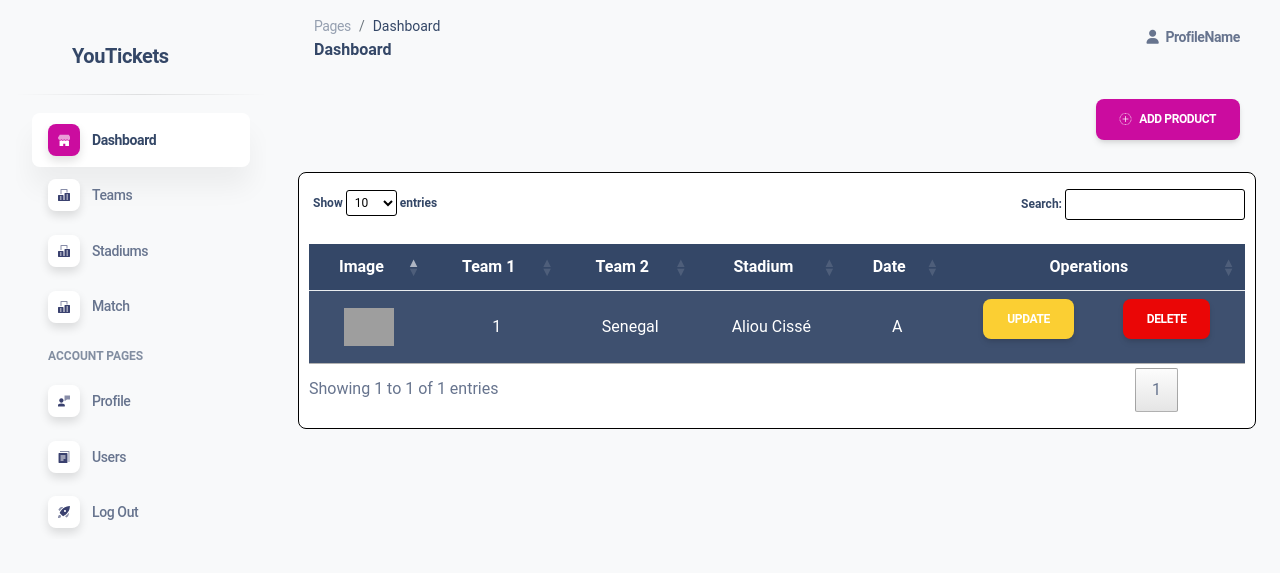
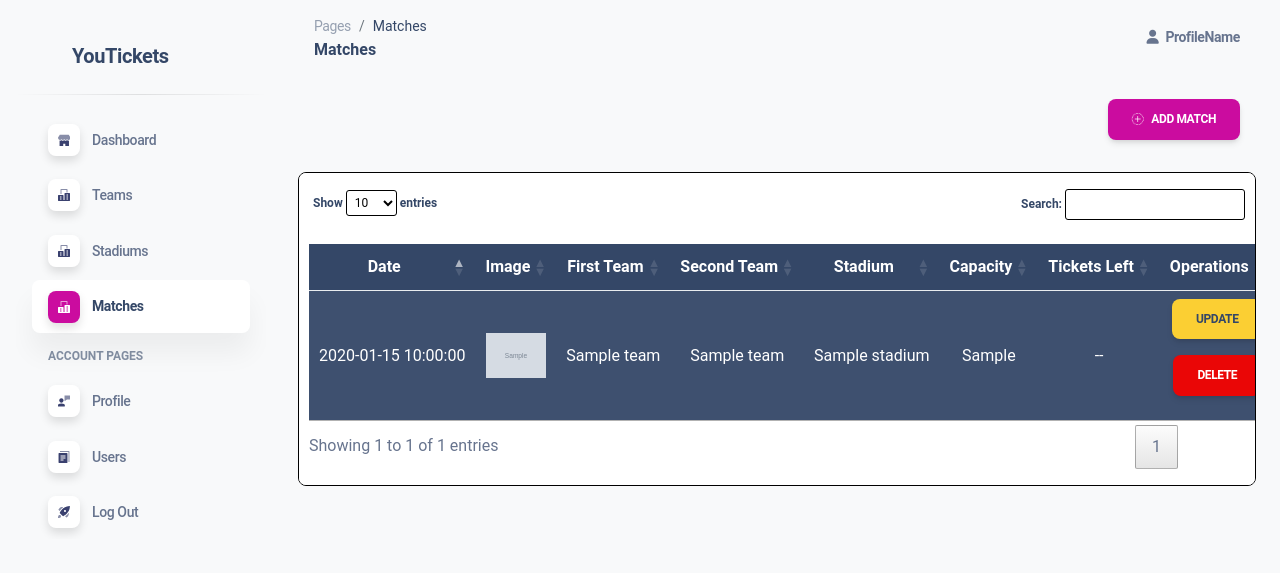
Before and after one commit to 21asphyxia/Gestion-des-Tickets---FIFA-World-Cup-Qatar-2022, a PHP site: page /pages/admin/played-matches.php in a window 1280 px wide. Shown: the top 573 px of the page. Run offline with PHP 8.4, Linux system fonts and the light colour scheme; tables that the repository leaves empty or names only in its code hold one stand-in row (values such as "Sample post"); grey boxes marked "Sample" are stand-in pictures; data that the repository does not hold is empty; some libraries are stand-ins or nearby versions; grey boxes are pictures that could not be loaded.

Commit message:
frontend, add, create,delete,update

```diff
--- a/assets/js/scripts.js
+++ b/assets/js/scripts.js
@@ -55,4 +55,29 @@ $(function() {
     });
   });
 }
+
+function initTaskForm() {
+  document.getElementById("modal-title").innerHTML = "Add Match";
+  // Clear task form from data
+  document.getElementById("first-team").value = "";
+  document.getElementById("second-team").value = "";
+  document.getElementById("stadium").value = "";
+  document.getElementById("date").value = "";
+
+  // Hide all action buttons
+  document.getElementById('save-button').classList.remove('d-none');
+  document.getElementById("update-button").classList.add("d-none");
+}
+
+function createMatch(){
+  if (window.location.pathname.startsWith('/Gestion-des-Tickets---FIFA-World-Cup-Qatar-2022/pages/admin/played-matches.php')) {
+
+    initTaskForm();
+    // Ouvrir modal form
+    $(document).ready(function() {
+      $('#modal').modal('show');
+    });
+
+  }
+}
 // END MOUAD
--- a/controllers/MatchesController.php
+++ b/controllers/MatchesController.php
@@ -1,56 +1,85 @@
 <?php
-require_once dirname(__DIR__).'/config/database.php';
-require_once dirname(__DIR__).'/models/StadiumsModel.php';
+    //INCLUDES
+    require(__DIR__.'/../models/MatchesModel.php');
 
 
-class controllerStade extends Stadiums{
- public function AddStade(){
-        if($_SERVER['REQUEST_METHOD']=='POST'){
-            if(isset($_REQUEST['save'])){
-                // extract([$_POST]);
-                $name      =$_POST['nameStadiums'];
-                $capacity  =$_POST['capacity'];
-                $location  =$_POST['location'];
-                $pic       =$_FILES['stadiumPicture']['name'];
-                $image     =$_FILES['stadiumPicture']['tmp_name'];
+    //READ FUNCTION
+    $readMatches = new MatchesModel();
+    $matches = $readMatches->getMatches();
 
-                $result =$this ->addStadiums($name,$location,$capacity,$pic);
-                // $stadium = new Stadiums();
-                // $stadium->addStadiums();
-                // header("Location:../pages/admin/stadiums.php");
+    //SAVE FUNCTION
+    if (isset($_POST['save'])) {
+        //ADD FLAG IMAGE
+        foreach($_FILES as $key => $value){
+            //Upload img
+            //-----------------------------------------------
 
-                header("Location:../pages/admin/stadiums.php") ;
+            $tmp_picture_name     = $value['tmp_name'];
+            //unique id img
+            $new_unique_name      = uniqid('',true);
+            //
+            $basename = $value['name'];
+            $image = $new_unique_name . $basename;
+            //check picture
+            if(!empty($value['name'])){
+                $distination_file = '../assets/img/'.$image;
+            }
 
+            //Func upload picture
+            move_uploaded_file($tmp_picture_name,$distination_file);
+            if($key=="flagImage"){
+                $flag=$image;
+            }else{
+                $team=$image;
             }
         }
+        //ADD TEAM IMAGE
+        echo "first";
+        $match = new MatchesModel();
+
+        if ($match->addMatch()) {
+            header('location:../pages/admin/teams.php');
+        }
+        else{
+            echo "Error in saving";
+            die();
+        }
     }
-    function getStads(){
-        $stadium = new Stadiums();
-        return $stadium->getStads();
-     }
 
-     function deletstad(){
-        if(isset($_POST['deleteStad'])) {
-            $stadium = new Stadiums();
-            return $stadium->deleteStadium();
+    //DELETE FUNCTION
+    if (isset($_GET['deleteMatch'])){
+        $match = new MatchesModel();
+        $result = $match->getMatchById($_GET['deleteMatch'])->fetch(PDO::FETCH_ASSOC);
+
+        if ($result['image'] != '' ) {
+            unlink("../assets/img/".$result['image']);
         }
-     }
 
+        if ($match->deleteMatch($_GET['deleteMatch'])) {
+            header('location:../pages/admin/teams.php');
+        }
+        else{
+            echo "Error in deleting";
+            die();
+        }
+    }
 
-}
-
-$stadium = new controllerStade();
-$stadium->AddStade();
+    //UPDATE FUNCTION
+    if(isset($_GET['updateId'])){
+        $result = $readMatches->getMatchById($_GET['updateId']);
+        $row = $result->fetch(PDO::FETCH_ASSOC);
+    }
 
 
 
-
-
-// dirname(__DIR__).'/pages/admin/stadiums.php';
-
-
-
-
-
-
+    if (isset($_POST['update'])) {
+        $match = new MatchesModel();
+        if ($match->updateMatch($_POST['match-id'])) {
+            header('location:../pages/admin/teams.php');
+        }
+        else{
+            echo "Error in updating";
+            die();
+        }
+    }
 ?>
--- a/includes/admin/head.php
+++ b/includes/admin/head.php
@@ -5,7 +5,7 @@
   <meta charset="utf-8" />
   <meta name="viewport" content="width=device-width, initial-scale=1, shrink-to-fit=no">
   <link rel="icon" type="image/png" href="../../assets/img/logo.png">
-  <title><?= $adminTitle ?></title>
+  <title><?= "Admin | ".$adminTitle ?></title>
   <!-- DATA TABLE CSS -->
   <link href="//cdn.datatables.net/1.13.1/css/jquery.dataTables.min.css" rel="stylesheet" />
   <!--     Fonts and icons     -->
--- a/includes/admin/navbar.php
+++ b/includes/admin/navbar.php
@@ -4,9 +4,9 @@
         <nav aria-label="breadcrumb">
           <ol class="breadcrumb bg-transparent mb-0 pb-0 pt-1 px-0 me-sm-6 me-5">
             <li class="breadcrumb-item text-sm"><a class="opacity-5 text-dark" href="javascript:;">Pages</a></li>
-            <li class="breadcrumb-item text-sm text-dark active" aria-current="page">Dashboard</li>
+            <li class="breadcrumb-item text-sm text-dark active" aria-current="page"><?= $adminTitle ?></li>
           </ol>
-          <h6 class="font-weight-bolder mb-0">Dashboard</h6>
+          <h6 class="font-weight-bolder mb-0"><?= $adminTitle ?></h6>
         </nav>
         <div class="collapse navbar-collapse mt-sm-0 mt-2 me-md-0 me-sm-4" id="navbar">
 
--- a/includes/admin/sidebar.php
+++ b/includes/admin/sidebar.php
@@ -10,7 +10,7 @@
     <div class="collapse navbar-collapse  w-auto " id="sidenav-collapse-main">
       <ul class="navbar-nav">
         <li class="nav-item">
-          <a class="nav-link  active" href="../pages/dashboard.html">
+          <a class="nav-link <?= ($adminTitle == "Dashboard")? "active" : "" ?>" href="dashboard.php">
             <div class="icon icon-shape icon-sm shadow border-radius-md bg-white text-center me-2 d-flex align-items-center justify-content-center">
               <svg width="12px" height="12px" viewBox="0 0 45 40" version="1.1" xmlns="http://www.w3.org/2000/svg" xmlns:xlink="http://www.w3.org/1999/xlink">
                 <title>shop </title>
@@ -30,7 +30,7 @@
           </a>
         </li>
         <li class="nav-item">
-          <a class="nav-link  " href="#">
+          <a class="nav-link <?= ($adminTitle == "Teams")? "active" : "" ?> " href="#">
             <div class="icon icon-shape icon-sm shadow border-radius-md bg-white text-center me-2 d-flex align-items-center justify-content-center">
               <svg width="12px" height="12px" viewBox="0 0 42 42" version="1.1" xmlns="http://www.w3.org/2000/svg" xmlns:xlink="http://www.w3.org/1999/xlink">
                 <title>office</title>
@@ -50,7 +50,7 @@
           </a>
         </li>
         <li class="nav-item">
-          <a class="nav-link  " href="#">
+          <a class="nav-link <?= ($adminTitle == "Stadiums")? "active" : "" ?> " href="#">
             <div class="icon icon-shape icon-sm shadow border-radius-md bg-white text-center me-2 d-flex align-items-center justify-content-center">
               <svg width="12px" height="12px" viewBox="0 0 42 42" version="1.1" xmlns="http://www.w3.org/2000/svg" xmlns:xlink="http://www.w3.org/1999/xlink">
                 <title>office</title>
@@ -70,7 +70,7 @@
           </a>
         </li>
         <li class="nav-item">
-          <a class="nav-link  " href="../../pages/admin/played-matches.php">
+          <a class="nav-link <?= ($adminTitle == "Matches")? "active" : "" ?> " href="../../pages/admin/played-matches.php">
             <div class="icon icon-shape icon-sm shadow border-radius-md bg-white text-center me-2 d-flex align-items-center justify-content-center">
               <svg width="12px" height="12px" viewBox="0 0 42 42" version="1.1" xmlns="http://www.w3.org/2000/svg" xmlns:xlink="http://www.w3.org/1999/xlink">
                 <title>office</title>
@@ -86,7 +86,7 @@
                 </g>
               </svg>
             </div>
-            <span class="nav-link-text ms-1">Match</span>
+            <span class="nav-link-text ms-1">Matches</span>
           </a>
         </li>
 
--- a/models/MatchesModel.php
+++ b/models/MatchesModel.php
@@ -1,32 +1,46 @@
 <?php
+require_once(__DIR__.'/../config/database.php');
+
 // matches model
 class MatchesModel {
     private $db;
-    private $table = 'matches';
 
     public function __construct(){
-        $this->db = new Database;
+        $dbInstance = new Database;
+        $this->db = $dbInstance->con;
     }
 
     public function getMatches(){
-        $this->db->query('SELECT * FROM '.$this->table.' ORDER BY id DESC');
-        $results = $this->db->resultSet();
+        $sql = $this->db->prepare(
+            'SELECT matches.id,matches.date,matches.image,team_1.name as team1_name,team_2.name as team2_name,stadiums.name as stadium_name,stadiums.capacity FROM matches
+            LEFT JOIN stadiums ON matches.stadium_id = stadiums.id
+            JOIN teams as team_1 ON matches.team1_id = team_1.id
+            JOIN teams as team_2 ON  matches.team2_id = team_2.id');
+        $sql->execute();
+        $results=$sql->fetchAll(PDO::FETCH_ASSOC);
+
         return $results;
     }
 
     public function getMatchById($id){
-        $this->db->query('SELECT * FROM '.$this->table.' WHERE id = :id');
-        $this->db->bind(':id', $id);
-        $row = $this->db->single();
-        return $row;
+        $sql = $this->db->prepare(
+            'SELECT matches.id,matches.date,matches.image,team_1.name as team1_name,team_2.name as team2_name,stadiums.name as stadium_name,stadiums.capacity FROM matches
+            LEFT JOIN stadiums ON matches.stadium_id = stadiums.id
+            JOIN teams as team_1 ON matches.team1_id = team_1.id
+            JOIN teams as team_2 ON  matches.team2_id = team_2.id
+            WHERE matches.id = :id');
+        $sql->bindParam(':id', $id);
+        $sql->execute();
+        return $sql;
     }
 
-    public function addMatch($data){
-        $this->db->query('INSERT INTO '.$this->table.' (country, coach, groups, picture) VALUES (:country, :coach, :groups, :picture)');
-        $this->db->bind(':country', $data['country']);
-        $this->db->bind(':coach', $data['coach']);
-        $this->db->bind(':groups', $data['groups']);
-        $this->db->bind(':picture', $data['picture']);
+    public function addMatch(){
+        $sql = $this->db->prepare('INSERT INTO matches (date,image, team1_id, team2_id, stadium_id) VALUES (:date , :image, (SELECT id FROM teams WHERE name =  :team_1), (SELECT id FROM teams WHERE name = :team_2) , (SELECT id FROM stadiums WHERE name = :stadium))');
+        $this->db->bindParam(':date', $_POST['date']);
+        $this->db->bindParam(':image', $_POST['image']);
+        $this->db->bindParam(':team_1', $_POST['team_1']);
+        $this->db->bindParam(':team_2', $_POST['team_2']);
+        $this->db->bindParam(':stadium', $_POST['stadium']);
         if($this->db->execute()){
             return true;
         } else {
@@ -34,13 +48,14 @@ class MatchesModel {
         }
     }
 
-    public function updateMatch($data){
-        $this->db->query('UPDATE '.$this->table.' SET country = :country, coach = :coach, groups = :groups, picture = :picture WHERE id = :id');
-        $this->db->bind(':id', $data['id']);
-        $this->db->bind(':country', $data['country']);
-        $this->db->bind(':coach', $data['coach']);
-        $this->db->bind(':groups', $data['groups']);
-        $this->db->bind(':picture', $data['picture']);
+    public function updateMatch($id){
+        $sql = $this->db->prepare('UPDATE matches SET date = :date , image = :image, team1_id = (SELECT id FROM teams WHERE name =  :team_1) , team2_id = (SELECT id FROM teams WHERE name = :team_2) , stadium_id = (SELECT id FROM stadiums WHERE name = :stadium) WHERE id = :id');
+        $this->db->bindParam(':id', $id);
+        $this->db->bindParam(':date', $_POST['date']);
+        $this->db->bindParam(':image', $_POST['image']);
+        $this->db->bindParam(':team_1', $_POST['team_1']);
+        $this->db->bindParam(':team_2', $_POST['team_2']);
+        $this->db->bindParam(':stadium', $_POST['stadium']);
         if($this->db->execute()){
             return true;
         } else {
@@ -49,8 +64,8 @@ class MatchesModel {
     }
 
     public function deleteMatch($id){
-        $this->db->query('DELETE FROM '.$this->table.' WHERE id = :id');
-        $this->db->bind(':id', $id);
+        $sql = $this->db->prepare('DELETE FROM matches WHERE id = :id');
+        $this->db->bindParam(':id', $_GET['id']);
         if($this->db->execute()){
             return true;
         } else {
--- a/pages/admin/dashboard.php
+++ b/pages/admin/dashboard.php
@@ -1,4 +1,5 @@
 <?php
+$adminTitle = "Dashboard";
 include_once '../../includes/admin/head.php';
 ?>
 <body class="g-sidenav-show bg-gray-100">
--- a/pages/admin/played-matches.php
+++ b/pages/admin/played-matches.php
@@ -1,4 +1,6 @@
 <?php
+$adminTitle='Matches';
+include __DIR__.'/../../controllers/MatchesController.php';
 include_once '../../includes/admin/head.php';
 ?>
 <link rel="stylesheet" href="https://cdn.jsdelivr.net/npm/bootstrap-icons@1.10.2/font/bootstrap-icons.css">
@@ -7,100 +9,115 @@ include_once '../../includes/admin/head.php';
     <main class="main-content position-relative max-height-vh-100 h-100 border-radius-lg ">
         <?php include_once '../../includes/admin/navbar.php';?>
         <!-- Content -->
+            <!-- TABLEAU -->
         <div class="tableContainer m-4">
         <div class="d-flex justify-content-end m-3">
-            <button href="#modal-product" data-bs-toggle="modal" class="btn btn-primary d-flex "><i class="bi bi-plus-circle-dotted me-2"></i>Add Product</button>
+            <button class="btn btn-primary d-flex "id="addButton" onclick="createMatch()"><i class="bi bi-plus-circle-dotted me-2" ></i>Add Match</button>
         </div>
 
       <table class="table table-dark table-hover table-striped "  id="myTable">
         <thead>
           <tr>
+            <th class="text-center" scope="col">Date</th>
             <th class="text-center" scope="col">Image</th>
-            <th class="text-center" scope="col">Team 1</th>
-            <th class="text-center" scope="col">Team 2</th>
+            <th class="text-center" scope="col">First Team</th>
+            <th class="text-center" scope="col">Second Team</th>
             <th class="text-center" scope="col">Stadium</th>
-            <th class="text-center" scope="col">Date</th>
+            <th class="text-center" scope="col">Capacity</th>
+            <th class="text-center" scope="col">Tickets left</th>
             <th class="text-center" scope="col">Operations</th>
           </tr>
         </thead>
         <tbody>
-
+            <?php foreach ($matches as $key => $value) {
+            ?>
           <tr class="text-center">
-            <td class="align-middle"><img class="flagImage" src="../../assets/img/Flag-Senegal.webp" alt="image" width="50px"></td>
-            <td class="align-middle">1</td>
-            <td class="align-middle">Senegal</td>
-            <td class="align-middle">Aliou Cissé</td>
-            <td class="align-middle">A</td>
-            <td class="align-middle">
+            <td class="align-middle"><?= $value['date']?></td>
+            <td class="align-middle"><img class="" src="../../assets/img/<?php if($value['image']== ''){echo 'image-placeholder.png';}else echo $value['image']; ?>" alt="Flag" width="60px"></td>
+            <td class="align-middle"><?= $value['team1_name'] ?></td>
+            <td class="align-middle"><?= $value['team2_name']; ?></td>
+            <td class="align-middle" ><?= $value['stadium_name']; ?></td>
+            <td class="align-middle" ><?= $value['capacity']; ?></td>
+            <td class="align-middle" >--</td>
+            <td class="align-middle" >
                 <div class="d-flex flex-wrap justify-content-around">
-                    <a href="#" class="btn btn-warning d-flex"></i>Update</a>
-                    <a href="#" class="btn btn-danger d-flex"></i>Delete</a>
+                    <a href="played-matches.php?updateId=<?= $value['id']; ?>" type="button" class="btn btn-warning d-flex text-dark" ></i>Update</a>
+                    <a href="../../controllers/TeamsController.php?deleteId=<?= $value['id']; ?>" type="button" class="btn btn-danger d-flex" ></i>Delete</a>
                 </div>
             </td>
           </tr>
-
-
+          <?php } ?>
 
         </tbody>
       </table>
+
               <!-- MODAL -->
-      <div class="modal fade" id="modal-product" tabindex="-1" aria-labelledby="staticBackdropLabel" aria-hidden="true" >
+      <div class="modal fade" id="modal" tabindex="-1">
         <div class="modal-dialog">
           <div class="modal-content">
-            <form action="" method="POST" id="form" enctype="multipart/form-data" data-parsley-validate>
+            <form method="POST" id="form" data-parsley-validate>
               <div class="modal-header">
-                <h5 class="modal-title">Add Product</h5>
+                <h5 class="modal-title" id="modal-title"><?php if(isset($_GET['updateId'])){echo 'Update';}?> Match</h5>
                 <button type="button" class="btn-close" data-bs-dismiss="modal" aria-label="Close"></button>
               </div>
               <div class="modal-body">
                 <!-- HIDDEN INPUT  -->
-                  <input type="hidden" name="product-id">
+                <input type="hidden" value="<?php echo (isset($row)) ? $row['id'] : ''; ?>" name="match-id">
 
                 <div class="mb-3">
-                    <label class="form-label" >Country</label>
-                    <input name="country" type="text" class="form-control" id="country" required/>
+                  <label for="first-team" class="form-label">First team</label>
+                  <select class="form-select" id="first-team" name="team_1" required>
+                    <option disabled hidden value="">Please select</option>
+                  </select>
                 </div>
 
                 <div class="mb-3">
-                    <label class="form-label" >Coach</label>
-                    <input name="coach" type="text" class="form-control" id="coach" required/>
+                  <label for="second-team" class="form-label">Second team</label>
+                  <select class="form-select" id="second-team" name="team_2" required>
+                    <option disabled hidden value="">Please select</option>
+                  </select>
                 </div>
 
                 <div class="mb-3">
-                    <label class="form-label">Groups</label>
-                    <select class="form-select" id="groups" name="groups" required>
-                      <option selcterd disabled hidden>Please select</option>
-                      <option value="1">A</option>
-                      <option value="2">B</option>
-                      <option value="3">C</option>
-                      <option value="4">D</option>
-                      <option value="5">E</option>
-                      <option value="6">F</option>
-                      <option value="7">G</option>
-                      <option value="8">H</option>
+                  <label for="stadium" class="form-label">Stadium</label>
+                  <select class="form-select" id="stadium" name="stadium" required>
+                    <option disabled hidden value="">Please select</option>
                   </select>
                 </div>
 
-                  <div class="mb-0">
-                    <label class="col-md-4 control-label mb-1" for="filebutton">Product Image</label>
-                    <div class="col-md-4">
-                    <input id="picture" name="picture" class="input-file" type="file">
+                <div class="mb-3">
+                  <label for="date" class="form-label">Date</label>
+                  <input type="datetime-local" class="form-select" id="date" name="date" value="<?php echo (isset($row)) ? $row['date'] : ''; ?>" required>
+                </div>
+
+                <div class="mb-3">
+						      <input type="file" name="image" class="form-control" id="image">
                 </div>
               </div>
-
-              </div>
               <div class="modal-footer">
-                <button data-bs-dismiss="modal" class="btn btn-secondary" >Cancel</button>
-                <button type="submit" name="save" class="btn btn-primary task-action-btn" id="save">Save</button>
-                <button type="submit" name="update" class="btn btn-warning task-action-btn" id="update">Update</button>
+                <button type="button" data-bs-dismiss="modal" class="btn btn-secondary" >Cancel</button>
+                <button type="submit" name="save" class="btn btn-primary task-action-btn" id="save-button">Save</button>
+                <button type="submit" name="update" class="btn btn-warning task-action-btn text-dark" id="update-button">Update</button>
               </div>
             </form>
           </div>
         </div>
       </div>
     </div>
+    </main>
 
-    </main>
 </body>
+
 </html>
-<?php include_once '../../includes/admin/corejs.php'; ?>
+
+<?php include_once '../../includes/admin/corejs.php';
+
+if (isset($_GET['updateId'])) {
+  echo "<script type = text/javascript>
+          document.getElementById('update-button').classList.remove('d-none');
+          document.getElementById('save-button').classList.add('d-none');
+          $(document).ready(function() {
+            $('#modal').modal('show');
+          });
+        </script>";
+} ?>
--- a/pages/admin/profile.php
+++ b/pages/admin/profile.php
@@ -1,5 +1,5 @@
 <?php
-$adminTitle = 'Admin | Profile';
+$adminTitle = 'Profile';
 include_once '../../includes/admin/head.php';
 ?>
 <body class="g-sidenav-show bg-gray-100">
```
Also changed, not shown: assets/img/image-placeholder.png (added). Lines whose indentation alone changed are shown as unchanged.
